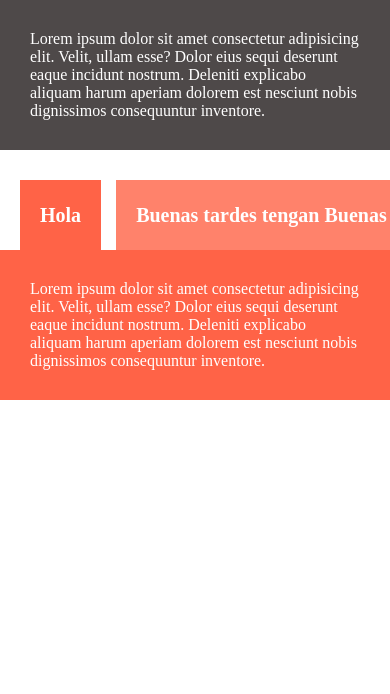
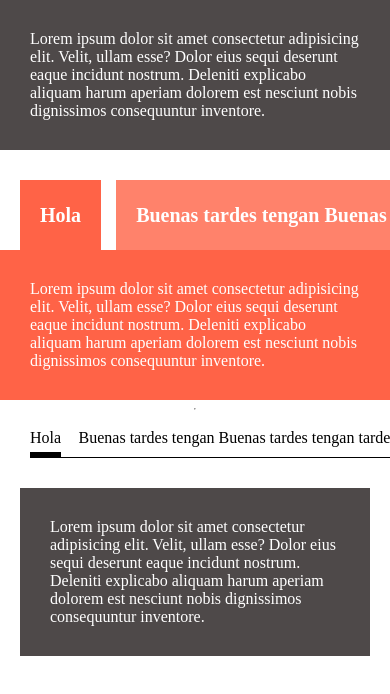
Before and after one commit to jorgolo/optimal-gaps, a plain HTML site: page index.html in a window 390 px wide. Drawn offline with Linux system fonts and the light colour scheme.

Commit message:
Fixed scrollbar check

```diff
--- a/index.html
+++ b/index.html
@@ -28,6 +28,22 @@
     Lorem ipsum dolor sit amet consectetur adipisicing elit. Velit, ullam esse? Dolor eius sequi deserunt eaque incidunt nostrum. Deleniti explicabo aliquam harum aperiam dolorem est nesciunt nobis dignissimos consequuntur inventore.
   </div>
 
+  <hr>
+
+  <div class="container-2 optimal-gaps-container">
+    <ul class="container-inner-2 optimal-gaps-container-inner">
+      <li class="element-2 optimal-gaps-element active">Hola</li>
+      <li class="element-2 optimal-gaps-element">Buenas tardes tengan Buenas tardes tengan  tardes tengan Buenas</li>
+      <li class="element-2 optimal-gaps-element">Esto</li>
+      <li class="element-2 optimal-gaps-element">Es</li>
+      <li class="element-2 optimal-gaps-element">Una Pru</li>
+    </ul>
+  </div>
+
+  <div class="example tab-container-2">
+    Lorem ipsum dolor sit amet consectetur adipisicing elit. Velit, ullam esse? Dolor eius sequi deserunt eaque incidunt nostrum. Deleniti explicabo aliquam harum aperiam dolorem est nesciunt nobis dignissimos consequuntur inventore.
+  </div>
+
   <script src="optimalGaps.js" type="module"></script>
   <script src="main.js" type="module"></script>
 </body>
--- a/main.css
+++ b/main.css
@@ -51,3 +51,53 @@ body {
 .container.js-has-scroll + .tab-container {
   width: 100%;
 }
+
+.container-2 {
+  width: calc(100% - 40px);
+  max-width: 1024px;
+  margin: 0 auto;
+  border-bottom: 1px solid black;
+  margin-bottom: 30px;
+}
+
+.container-inner-2 {
+  list-style: none;
+  padding: 0;
+  margin: 0;
+}
+
+.element-2 {
+  height: 40px;
+  line-height: 40px;
+}
+
+.element-2.active {
+  border-bottom: 6px solid black;
+}
+
+.tab-container-2 {
+  width: calc(100% - 40px);
+  max-width: 1024px;
+  color: white;
+  margin: 0 auto;
+}
+
+.container-2.js-has-scroll {
+  width: 100%;
+  border-bottom: 0;
+
+}
+
+.container-2.js-has-scroll .container-inner-2 {
+  position: relative;
+  padding: 0 var(--side-paddings);
+  &::before {
+    content: "";
+    position: absolute;
+    left: var(--side-paddings);
+    right: 0;
+    bottom: 0;
+    height: 1px;
+    background: black;
+  }
+}
--- a/main.js
+++ b/main.js
@@ -14,3 +14,20 @@ const options = {
 };
 
 new OptimalGaps(options);
+
+// -----------------
+
+const container2 = document.querySelector('.container-2');
+const elements2 = document.querySelectorAll('.element-2');
+
+const options2 = {
+  container: container2,
+  elements: elements2,
+  offset: '30%',
+  initialGap: 35,
+  minimunGap: 15,
+  sidePaddings: 30,
+  minViewportWidth: 360,
+};
+
+new OptimalGaps(options2);
--- a/optimalGaps.js
+++ b/optimalGaps.js
@@ -59,7 +59,8 @@ export default class OptimalGaps {
 
   isContainerWithScrollbar() {
     // check for the scroll bar in the container element
-    return (this.$container.scrollWidth > this.$container.clientWidth);
+    // return (this.$container.scrollWidth > this.$container.clientWidth);
+    return this.$container.clientWidth < this.$container.children[0].getBoundingClientRect().width;
   }
 
   elementsWidthSum() {
```
Also changed, not shown: README.markdown (+25 -3 lines).
